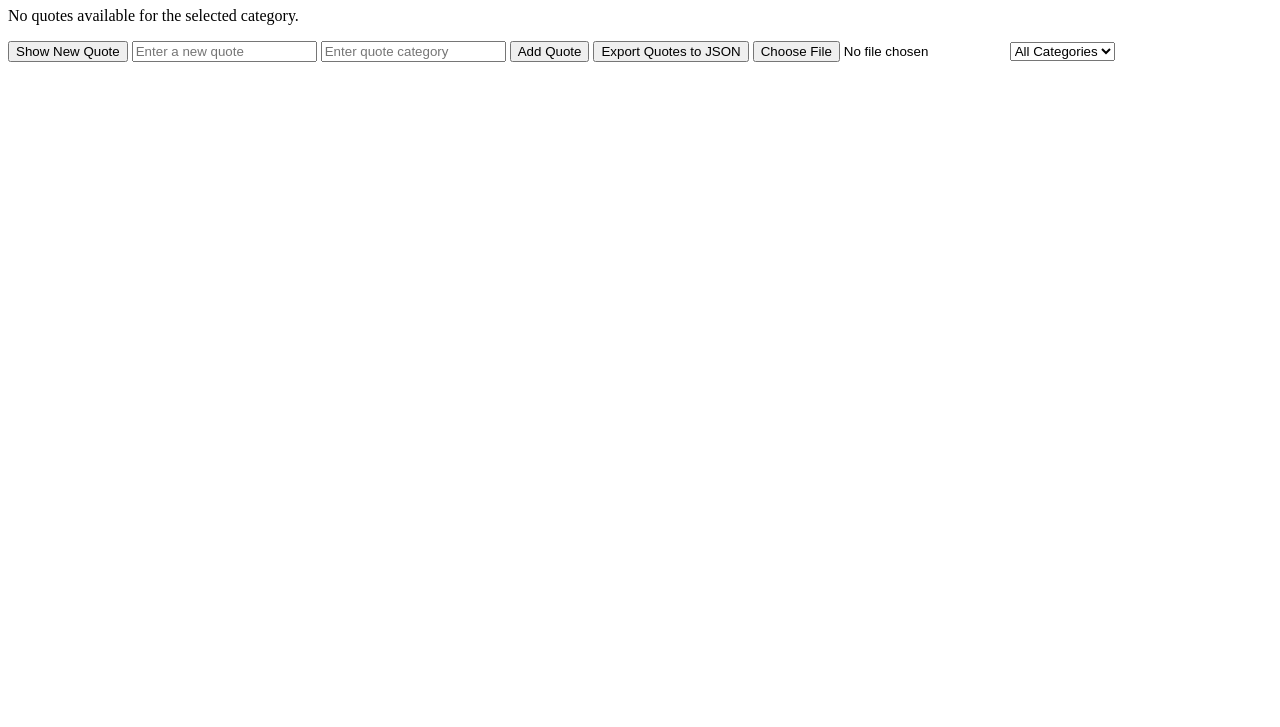
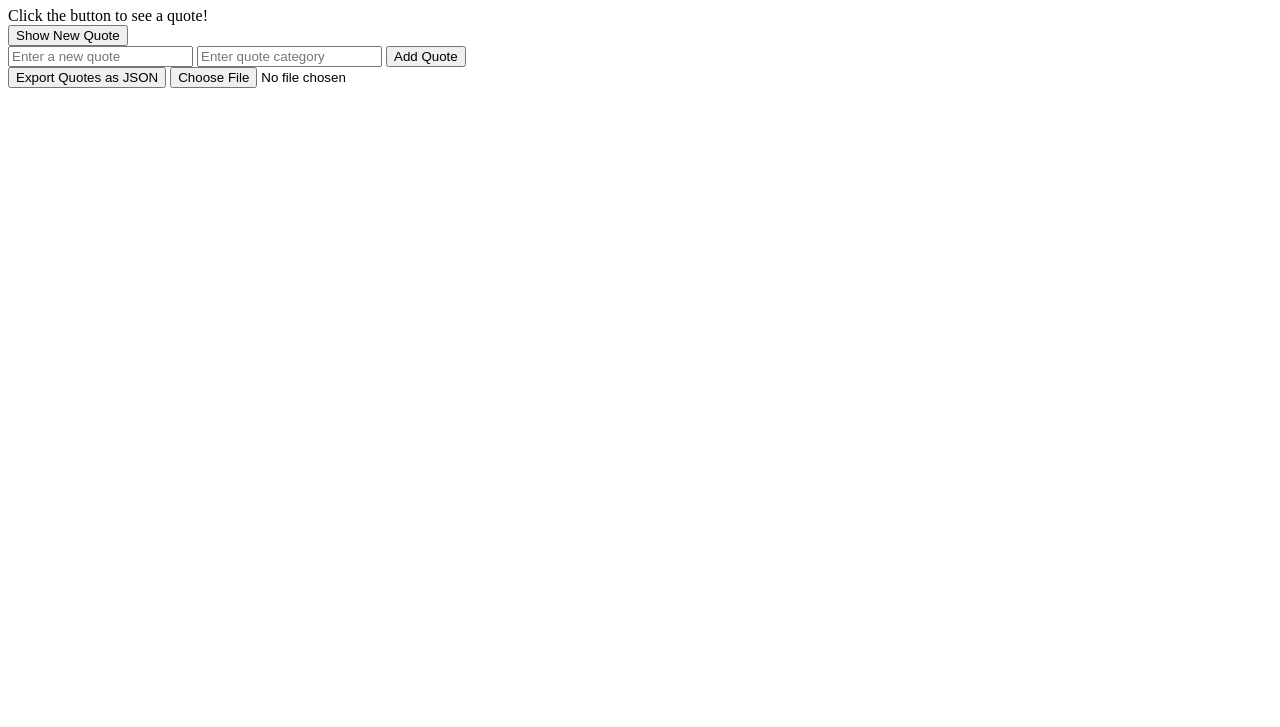
Before and after one commit to Fikri-Mohammed/alx_fe_javascript, a plain HTML site: page dom-manipulation/index.html in a window 1280 px wide. Shown: the part 73-800 px from the top of the page. Drawn offline with Linux system fonts and the light colour scheme; no server answers.

Commit message:
Update index.html

```diff
--- a/dom-manipulation/index.html
+++ b/dom-manipulation/index.html
@@ -7,17 +7,20 @@
 </head>
 <body>
     <h1>Dynamic Quote Generator</h1>
-    <div id="quoteDisplay"></div>
+    <div id="quoteDisplay">Click the button to see a quote!</div>
     <button id="newQuote">Show New Quote</button>
-    <input id="newQuoteText" type="text" placeholder="Enter a new quote" />
-    <input id="newQuoteCategory" type="text" placeholder="Enter quote category" />
-    <button id="addQuote">Add Quote</button>
-    <button id="exportQuotes">Export Quotes to JSON</button>
-    <input type="file" id="importFile" accept=".json" />
-    <select id="categoryFilter">
-        <option value="all">All Categories</option>
-    </select>
-    <div id="notification" style="display:none;"></div>
+
+    <div>
+        <input id="newQuoteText" type="text" placeholder="Enter a new quote" />
+        <input id="newQuoteCategory" type="text" placeholder="Enter quote category" />
+        <button id="addQuoteButton">Add Quote</button>
+    </div>
+
+    <div>
+        <button id="exportQuotesButton">Export Quotes as JSON</button>
+        <input type="file" id="importFile" accept=".json" onchange="importFromJsonFile(event)" />
+    </div>
+
     <script src="script.js"></script>
 </body>
 </html>
```
